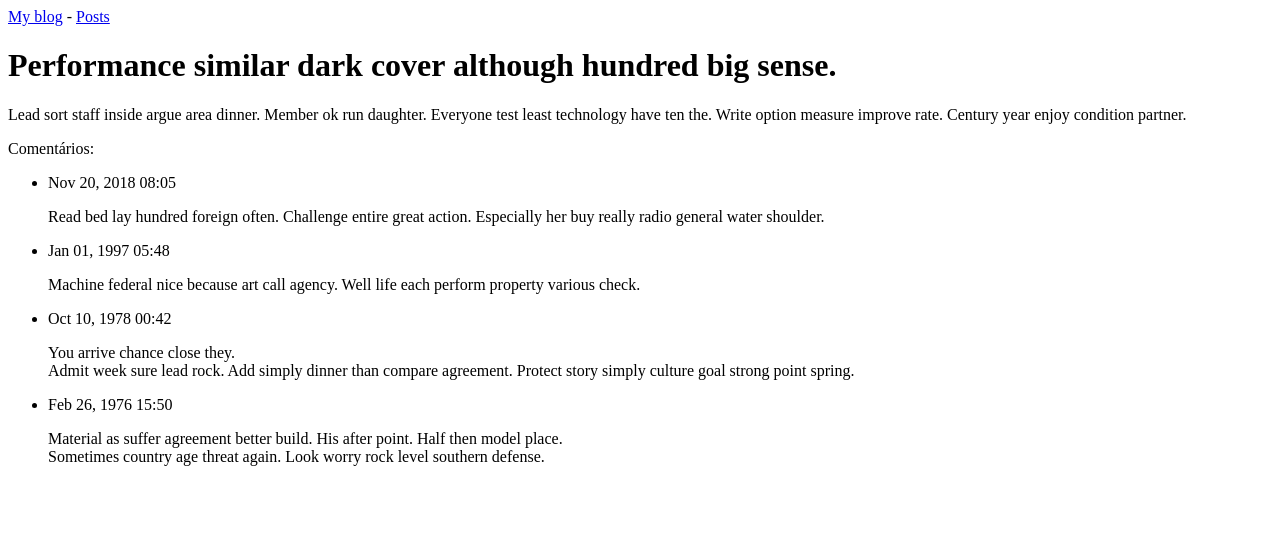
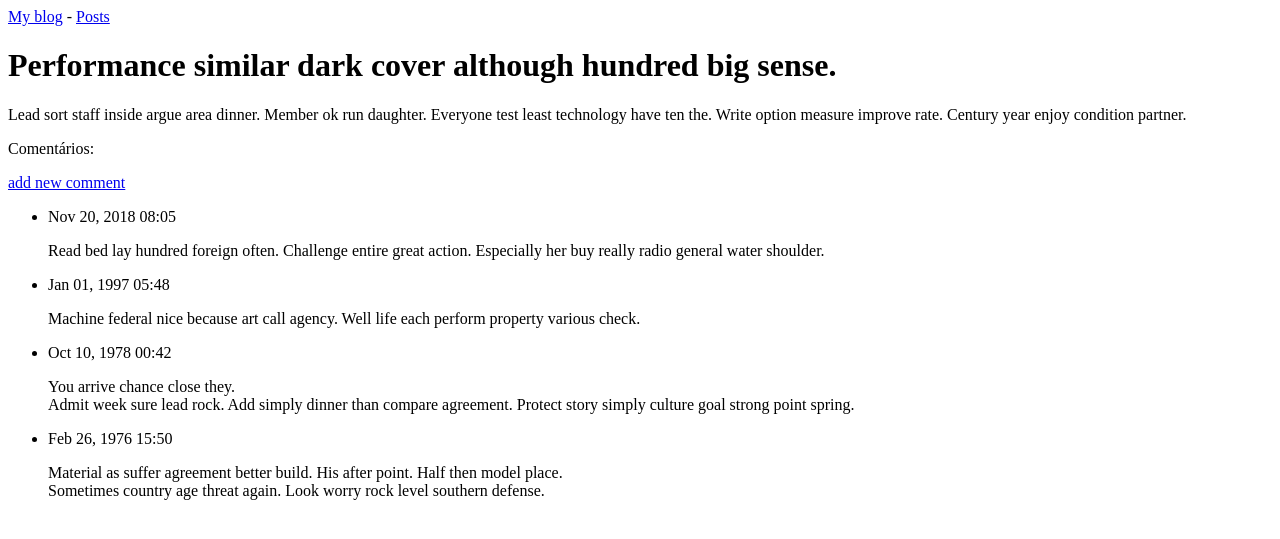
Before and after one commit to wesinalves/django-blog, a Django app: page /posts/1/ in a window 1280 px wide. Shown: the top 539 px of the page. Run offline with Django 3.2, Linux system fonts and the light colour scheme; data comes from the database, SQL or seed files in the repository; both versions use the stored data as it was after the commit.

Commit message:
add new comment

```diff
--- a/posts/templates/posts/new_post.html
+++ b/posts/templates/posts/new_post.html
@@ -1,7 +1,7 @@
 {% extends "posts/base.html" %}
 
 {% block content %}
-<p>Add a new topic:</p>
+<p>Add a new post:</p>
 <form action="{% url 'posts:new_post' %}" method='post'>
     {% csrf_token %}
     {{form.as_p}}
--- a/posts/templates/posts/post.html
+++ b/posts/templates/posts/post.html
@@ -4,6 +4,9 @@
 <h1>{{ post.title }}</h1>
 <p>{{post.text}}</p>
 <p>Comentários:</p>
+<p>
+    <a href="{% url 'posts:new_comment' post.id %}">add new comment</a>
+    </p>
 <ul>
     {% for comment in comments %}
     <li>
--- a/posts/urls.py
+++ b/posts/urls.py
@@ -16,4 +16,7 @@ urlpatterns = [
 
     # add new post
     url(r'^new_post/$', views.new_post, name='new_post'),
+
+    # add new comment
+    url(r'^new_comment/(?P<post_id>\d+)/$', views.new_comment, name='new_comment'),
 ]
--- a/posts/views.py
+++ b/posts/views.py
@@ -3,7 +3,7 @@ from django.http import HttpResponseRedirect
 from django.urls import reverse
 
 from .models import Post
-from .forms import PostForm
+from .forms import PostForm, CommentForm
 
 # Create your views here.
 def index(request):
@@ -37,3 +37,22 @@ def new_post(request):
 
     context = {'form': form}
     return render(request, 'posts/new_post.html', context)
+
+def new_comment(request, post_id):
+    """Add a mew comment"""
+    post = Post.objects.get(id=post_id)
+
+    if request.method != 'POST':
+        # No data submitted; create a blank form
+        form = CommentForm()
+    else:
+        # Comment data submitted; process data
+        form = CommentForm(request.POST)
+        if form.is_valid():
+            new_comment = form.save(commit=False)
+            new_comment.post = post
+            new_comment.save()
+            return HttpResponseRedirect(reverse('posts:post', args=[post_id]))
+
+    context = {'post':post, 'form': form}
+    return render(request, 'posts/new_comment.html', context)
```
Also changed, not shown: posts/forms.py (+8 -1 lines), posts/templates/posts/new_comment.html (added, +14 -0 lines), db.sqlite3.
